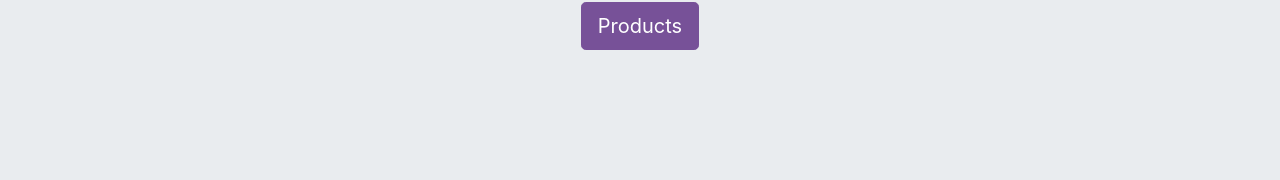
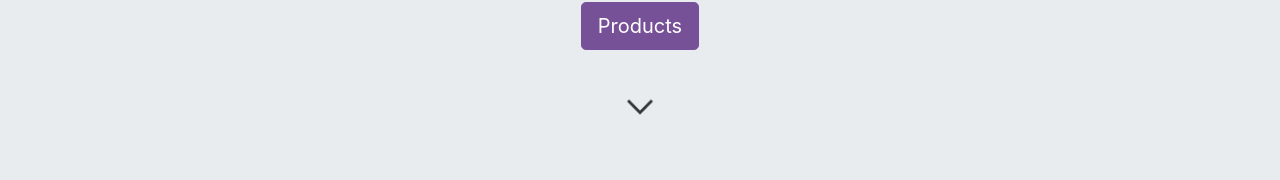
Before and after one commit to tavasyaa/Marketplace, a React (Create React App) app in the folder client/: page / in a window 1280 px wide. Shown: the part 272-452 px from the top of the page. Built offline with nearby package versions, Linux system fonts and the light colour scheme.

Commit message:
smooth scrolling

```diff
--- a/client/package.json
+++ b/client/package.json
@@ -10,7 +10,8 @@
     "react": "^16.13.1",
     "react-dom": "^16.13.1",
     "react-router-dom": "^5.1.2",
-    "react-scripts": "3.4.1"
+    "react-scripts": "3.4.1",
+    "react-scroll": "^1.7.16"
   },
   "scripts": {
     "start": "react-scripts start",
--- a/client/public/app.css
+++ b/client/public/app.css
@@ -40,6 +40,10 @@ html {
 	max-width: 50vw;
 }
 
+.downarrow {
+	height: 30px;
+}
+
 /* Footer.js */
 
 .footertext {
--- a/client/src/components/Homepage.js
+++ b/client/src/components/Homepage.js
@@ -1,8 +1,10 @@
 import React from 'react';
 import airmax from '../images/airmax.png';
 import blackkicks from '../images/blackkicks.png'
-import $ from 'jquery';
+import downarrow from '../images/downarrow.png'
 import { Link } from 'react-router-dom';
+import { Link as Animationlink } from "react-scroll";
+
 /* make the jquery scrolling button */
 
 class Homepage extends React.Component {
@@ -15,9 +17,14 @@ class Homepage extends React.Component {
 					<hr className="my-4" />
 					<p className="lead">
 						<Link className="btn btn-primary btn-lg homepagebutton" to={'/products'}>Products</Link>
+					</p><br />
+					<p className="lead">
+						<Animationlink to="scrolltarget" smooth={true}  duration= {500}>
+						<img className="downarrow" src={downarrow} alt="Down arrow"/>
+						</Animationlink>
 					</p>
 				</div>
-				<div className="flex-container">
+				<div className="flex-container"  name="scrolltarget">
 					<div className="container">
 						<img className="homepageimage" src={airmax} alt="Nike Airmax (red)"/>
 					</div>
--- a/client/src/components/Navbar.js
+++ b/client/src/components/Navbar.js
@@ -8,8 +8,9 @@ class Navbar extends React.Component {
 		return(
 			<nav className="navbar navbar-expand-lg navbar-dark bg-dark">
 			  <Link className="navbar-brand nav-link" to={'/'}><img src={mainlogo} className="navimage" alt="main logo"/></Link>
-			  <button class="navbar-toggler" type="button" data-toggle="collapse" data-target="#navbarNav" aria-controls="navbarNav" aria-expanded="false" aria-label="Toggle navigation">
-			  	<span class="navbar-toggler-icon"></span>
+			  <button className="navbar-toggler" type="button" data-toggle="collapse" data-target="#navbarNav"
+			  aria-controls="navbarNav" aria-expanded="false" aria-label="Toggle navigation">
+			  	<span className="navbar-toggler-icon"></span>
 			  </button>
 			  <div className="collapse navbar-collapse" id="navbarNavDropdown">
 			    <ul className="navbar-nav">
```
Also changed, not shown: client/src/images/downarrow.png (added), 1 other file (tests, documents, lock files or other folders).
